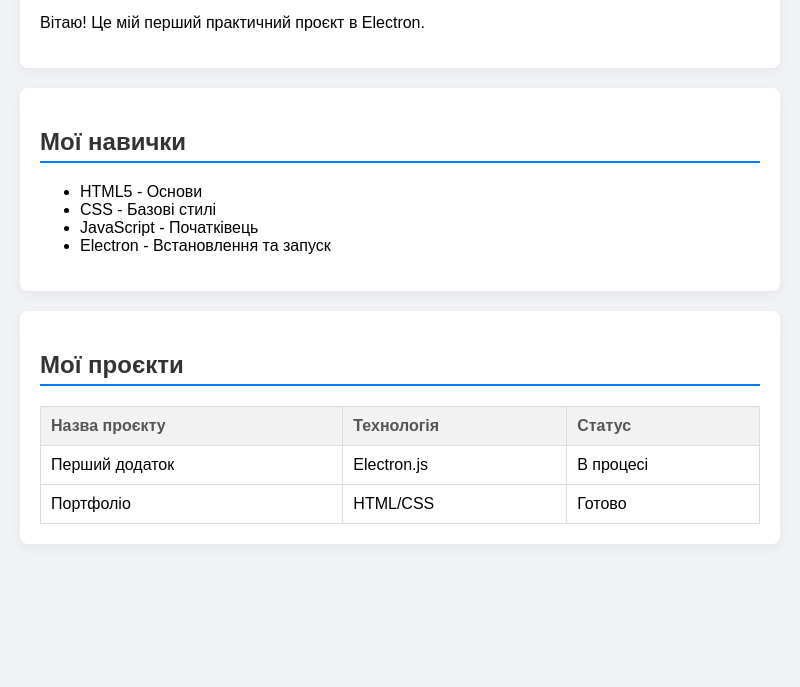
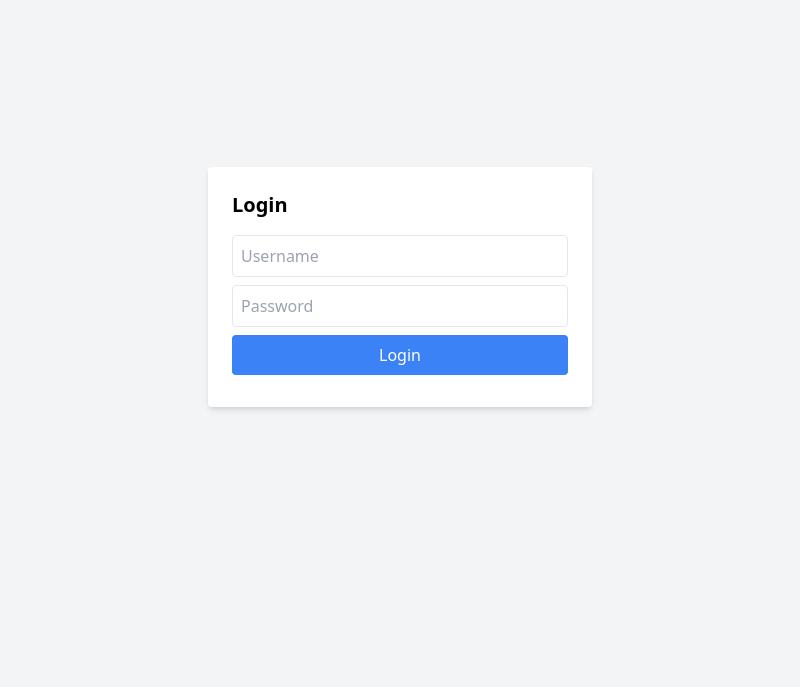
Before and after one commit to lovisnice/electron, an Electron app: page index.html in a window 800 px wide. Shown: the part 113-800 px from the top of the page. Drawn offline with nearby package versions, Linux system fonts and the light colour scheme.

Commit message:
change index, make login page

```diff
--- a/index.html
+++ b/index.html
@@ -1,90 +1,34 @@
 <!DOCTYPE html>
-<html>
+<html lang="en">
 <head>
-    <meta charset="UTF-8">
-    <title>Моє Портфоліо</title>
-    <meta http-equiv="Content-Security-Policy" content="script-src 'self' 'unsafe-inline';" />
-
-    <style>
-        /* Тут ми будемо додавати CSS-стилі */
-        body {
-            font-family: Arial, sans-serif;
-            margin: 0;
-            padding: 0;
-            background-color: #f0f2f5;
-        }
-        .container {
-            width: 90%;
-            max-width: 900px;
-            margin: 20px auto;
-            padding: 20px;
-            background-color: #ffffff;
-            border-radius: 8px;
-            box-shadow: 0 4px 12px rgba(0,0,0,0.05);
-        }
-        h1, h2 {
-            color: #333;
-            border-bottom: 2px solid #007bff;
-            padding-bottom: 5px;
-        }
-        /* Додаткові стилі для таблиці */
-        table {
-            width: 100%;
-            border-collapse: collapse;
-            margin-top: 15px;
-        }
-        th, td {
-            border: 1px solid #ddd;
-            padding: 10px;
-            text-align: left;
-        }
-        th {
-            background-color: #f2f2f2;
-            color: #555;
-        }
-    </style>
+  <meta charset="UTF-8">
+  <title>Matrix Chat</title>
+  <script src="https://cdn.tailwindcss.com"></script>
+  <script src="https://unpkg.com/alpinejs" defer></script>
 </head>
-<body>
-
-    <div class="container">
-        <h1>Моє портфоліо</h1>
-        <p>Вітаю! Це мій перший практичний проєкт в Electron.</p>
+<body class="bg-gray-100 flex items-center justify-center h-screen">
 
 
+<div x-data="chatApp()" class="bg-white p-6 rounded shadow-md w-96">
+  <template x-if="!accessToken">
+    <div>
+      <h2 class="text-xl font-bold mb-4">Login</h2>
+      <input x-model="username" placeholder="Username"
+             class="border p-2 w-full mb-2 rounded" />
+      <input x-model="password" type="password" placeholder="Password"
+             class="border p-2 w-full mb-2 rounded" />
+      <button @click="login()" class="bg-blue-500 text-white p-2 w-full rounded">Login</button>
+      <p x-text="error" class="text-red-500 mt-2"></p>
     </div>
-    <div class="container">
-        <h2>Мої навички</h2>
-        <ul>
-            <li>HTML5 - Основи</li>
-            <li>CSS - Базові стилі</li>
-            <li>JavaScript - Початківець</li>
-            <li>Electron - Встановлення та запуск</li>
-        </ul>
-    </div>
-    <div class="container">
-        <h2>Мої проєкти</h2>
-        <table>
-            <thead>
-                <tr>
-                    <th>Назва проєкту</th>
-                    <th>Технологія</th>
-                    <th>Статус</th>
-                </tr>
-            </thead>
-            <tbody>
-                <tr>
-                    <td>Перший додаток</td>
-                    <td>Electron.js</td>
-                    <td>В процесі</td>
-                </tr>
-                <tr>
-                    <td>Портфоліо</td>
-                    <td>HTML/CSS</td>
-                    <td>Готово</td>
-                </tr>
-            </tbody>
-        </table>
-
-    </div>
+  </template>
+</div>
+<script>
+function chatApp() {
+  return {
+    username: '',
+    password: '',
+    accessToken: ''}
+  }
+</script>
 </body>
 </html>
```
